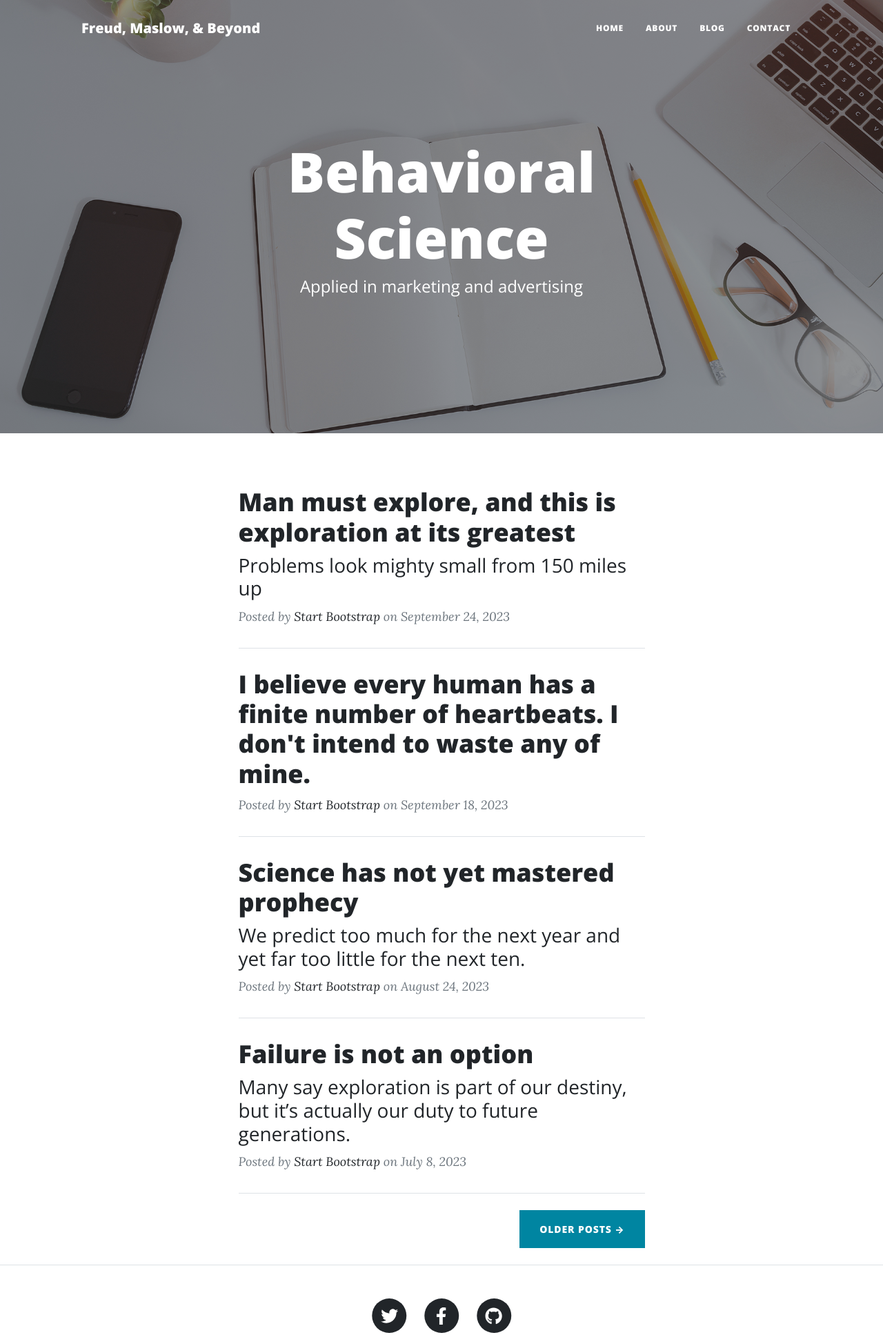
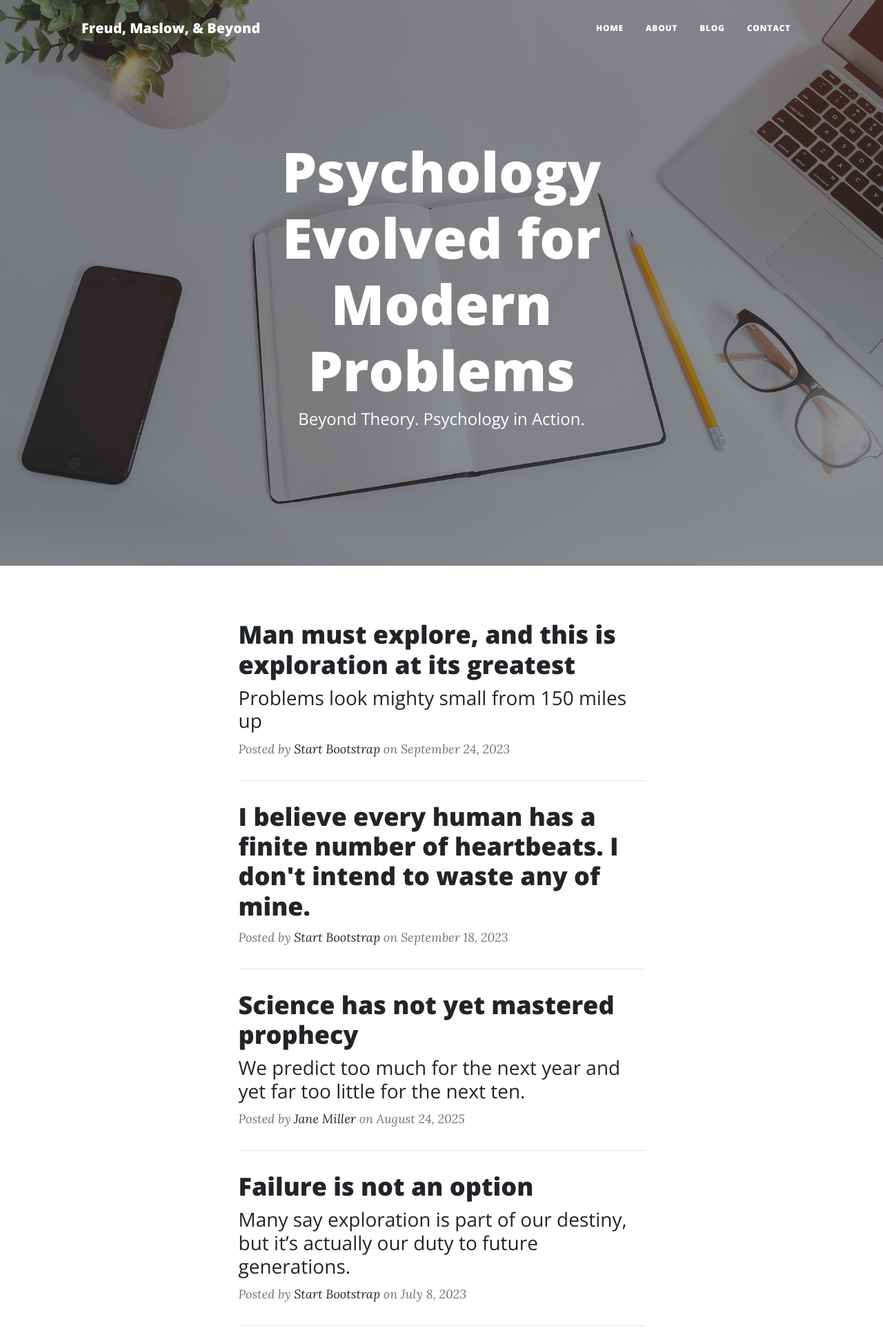
Before and after one commit to V-FOR-VEND3TTA/freud_maslow_beyond, a Django app: page / in a window 1280 px wide. Shown: the top 1935 px of the page at 69% size. Run offline with Django 5.2, Linux system fonts and the light colour scheme; some libraries are stand-ins or nearby versions.

Commit message:
Created a new tagline

```diff
--- a/templates/index.html
+++ b/templates/index.html
@@ -10,8 +10,8 @@
                 <div class="row gx-4 gx-lg-5 justify-content-center">
                     <div class="col-md-10 col-lg-8 col-xl-7">
                         <div class="site-heading">
-                            <h1>Behavioral Science</h1>
-                            <span class="subheading">Applied in marketing and advertising</span>
+                            <h1>Psychology Evolved for Modern Problems</h1>
+                            <span class="subheading">Beyond Theory. Psychology in Action.</span>
                         </div>
                     </div>
                 </div>
@@ -54,8 +54,8 @@
                         </a>
                         <p class="post-meta">
                             Posted by
-                            <a href="#!">Start Bootstrap</a>
-                            on August 24, 2023
+                            <a href="#!">Jane Miller</a>
+                            on August 24, 2025
                         </p>
                     </div>
                     <!-- Divider-->
```
